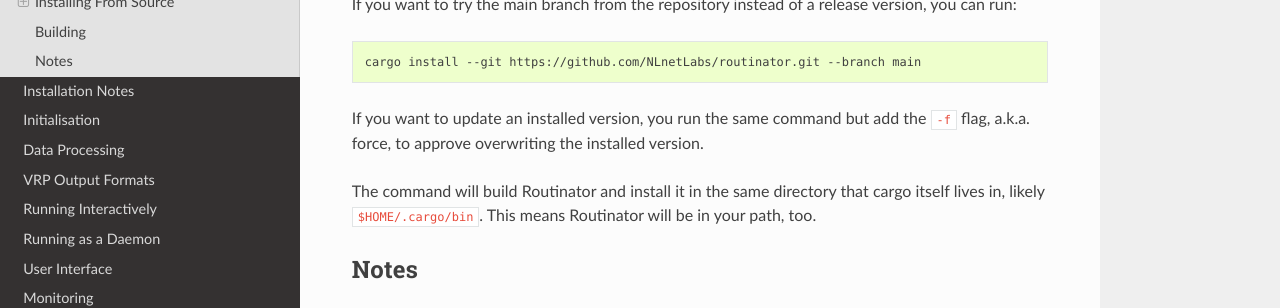
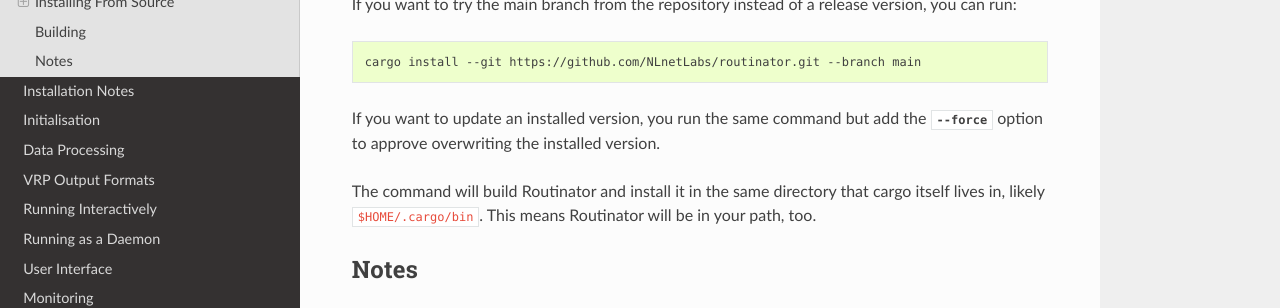
Before and after one commit to NLnetLabs/routinator, a Sphinx documentation site: the page built from source/installation.rst, in a window 1280 px wide and 900 px high, scrolled down 3257 px. Shown: the part 330-638 px from the top of the window. Built offline with Sphinx 7.4.7 and the Read the Docs theme 2.0.0, drawn with Linux system fonts in a browser that asks for light colours.

Commit message:
use `--force`

```diff
--- a/source/installation.rst
+++ b/source/installation.rst
@@ -196,7 +196,7 @@
    cargo install --git https://github.com/NLnetLabs/routinator.git --branch main
 
 If you want to update an installed version, you run the same command but add the
-``-f`` flag, a.k.a. force, to approve overwriting the installed version.
+:option:`--force` option to approve overwriting the installed version.
 
 The command will build Routinator and install it in the same directory that
 cargo itself lives in, likely ``$HOME/.cargo/bin``. This means Routinator will
```
